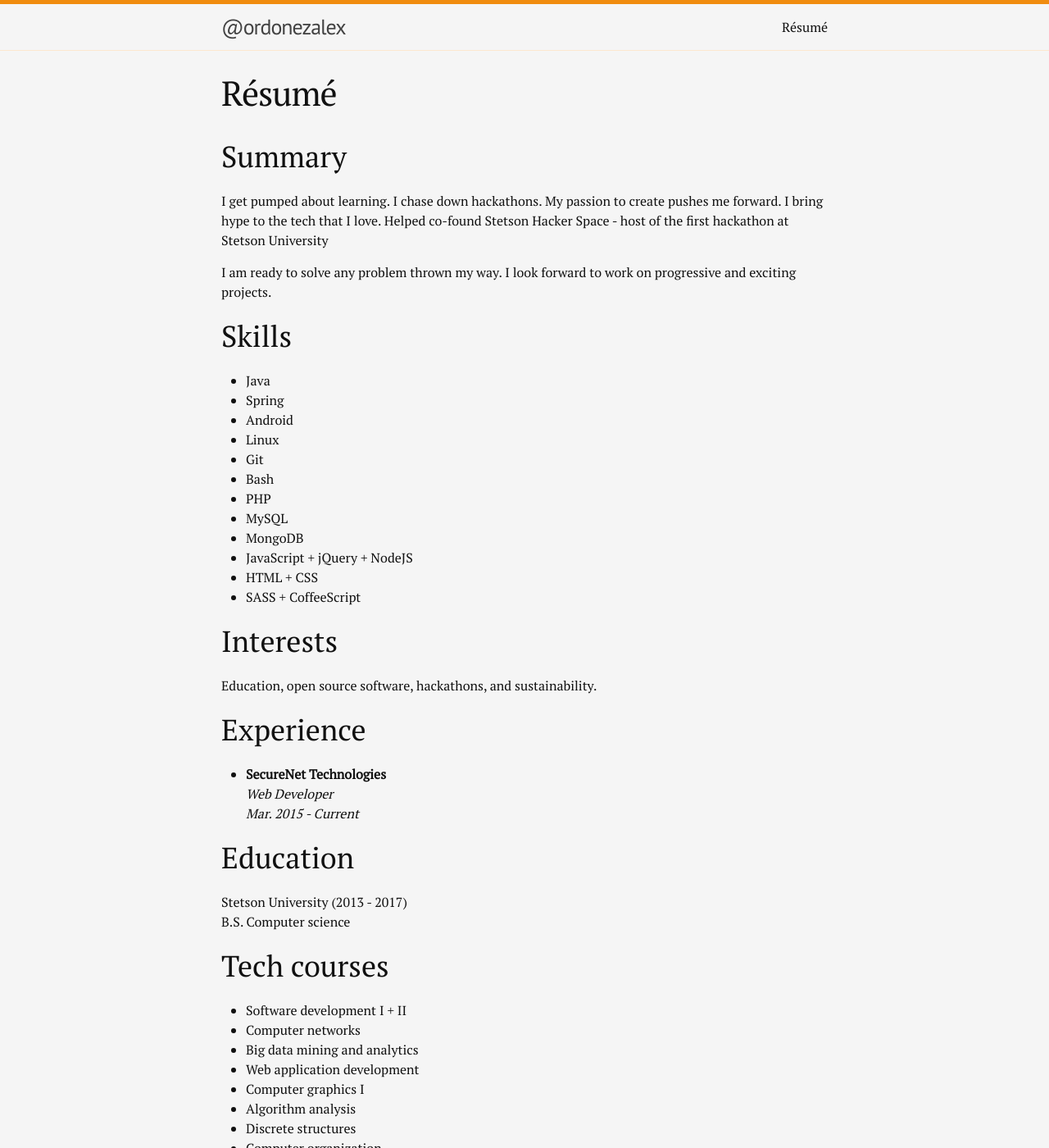
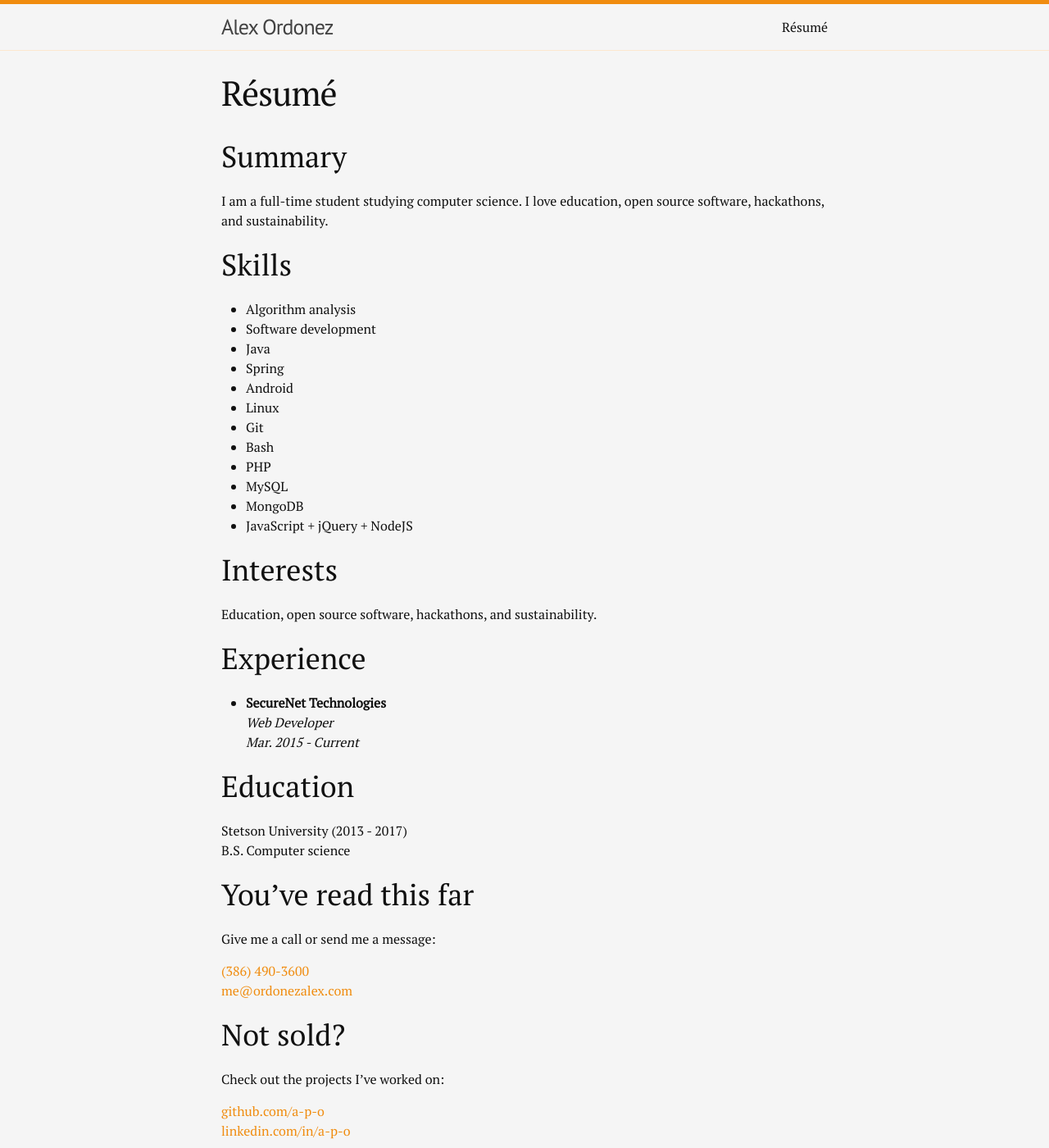
Before and after one commit to a-p-o/a-p-o.github.io, a Jekyll site: the page built from resume.md, in a window 1280 px wide and 1400 px high. Shown: the whole window at 82% size. Built offline with Jekyll 4.4.1, drawn with Linux system fonts in a browser that asks for light colours; some web fonts are replaced; some of the changed text lies outside the part shown.

Commit message:
Update usernames and resume

```diff
--- a/_config.yml
+++ b/_config.yml
@@ -1,5 +1,5 @@
 # Site settings
-title: '@ordonezalex'
+title: 'Alex Ordonez'
 name: Alex Ordonez
 email: me@ordonezalex.com
 phone: (386) 490-3600
@@ -9,9 +9,9 @@ description: > # this means to ignore newlines until 'baseurl:'
     Loves education, open source software, hackathons, and sustainability.
 baseurl: '' # the subpath of your site, e.g. /blog/
 url: 'http://ordonezalex.com' # the base hostname & protocol for your site
-twitter_username: ordonezalex_
-github_username: ordonezalex
-linkedin_username: ordonezalex
+twitter_username: __a_p_o
+github_username: a-p-o
+linkedin_username: a-p-o
 
 # Build settings
 markdown: kramdown
--- a/resume.md
+++ b/resume.md
@@ -5,17 +5,13 @@ permalink: /resume/
 ---
 # Summary
 
-I get pumped about learning.
-I chase down hackathons.
-My passion to create pushes me forward.
-I bring hype to the tech that I love.
-Helped co-found Stetson Hacker Space - host of the first hackathon at Stetson University
-
-I am ready to solve any problem thrown my way.
-I look forward to work on progressive and exciting projects.
+I am a full-time student studying computer science.
+I love education, open source software, hackathons, and sustainability.
 
 # Skills
 
+* Algorithm analysis
+* Software development
 * Java
 * Spring
 * Android
@@ -26,8 +22,6 @@ I look forward to work on progressive and exciting projects.
 * MySQL
 * MongoDB
 * JavaScript + jQuery + NodeJS
-* HTML + CSS
-* SASS + CoffeeScript
 
 # Interests
 
@@ -44,17 +38,6 @@ _Mar. 2015 - Current_
 Stetson University (2013 - 2017)
 B.S. Computer science
 
-# Tech courses
-
-* Software development I + II
-* Computer networks
-* Big data mining and analytics
-* Web application development
-* Computer graphics I
-* Algorithm analysis
-* Discrete structures
-* Computer organization
-
 # You've read this far
 
 Give me a call or send me a message:
@@ -66,5 +49,5 @@ Give me a call or send me a message:
 
 Check out the projects I've worked on:
 
-[github.com/ordonezalex](https://github.com/ordonezalex)
-[linkedin.com/in/ordonezalex](https://linkedin.com/in/ordonezalex)
+[github.com/a-p-o](https://github.com/a-p-o)
+[linkedin.com/in/a-p-o](https://linkedin.com/in/a-p-o)
```
